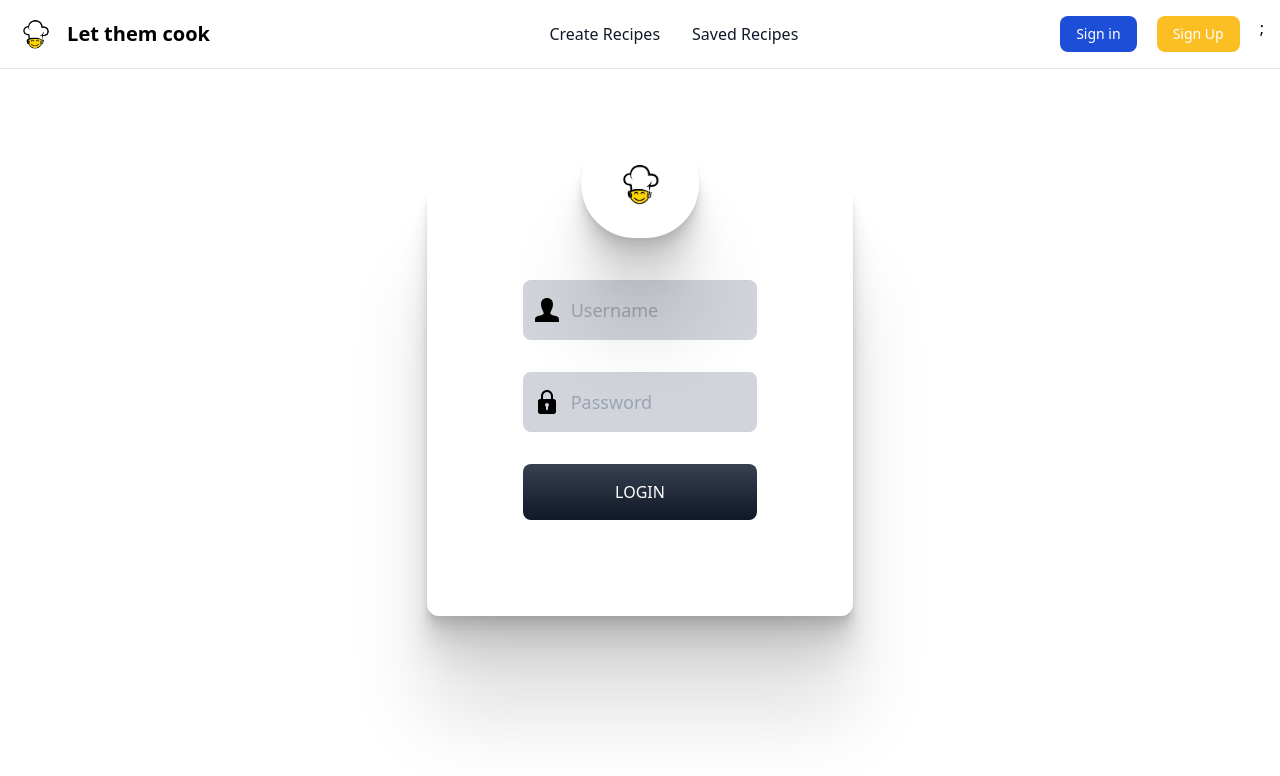
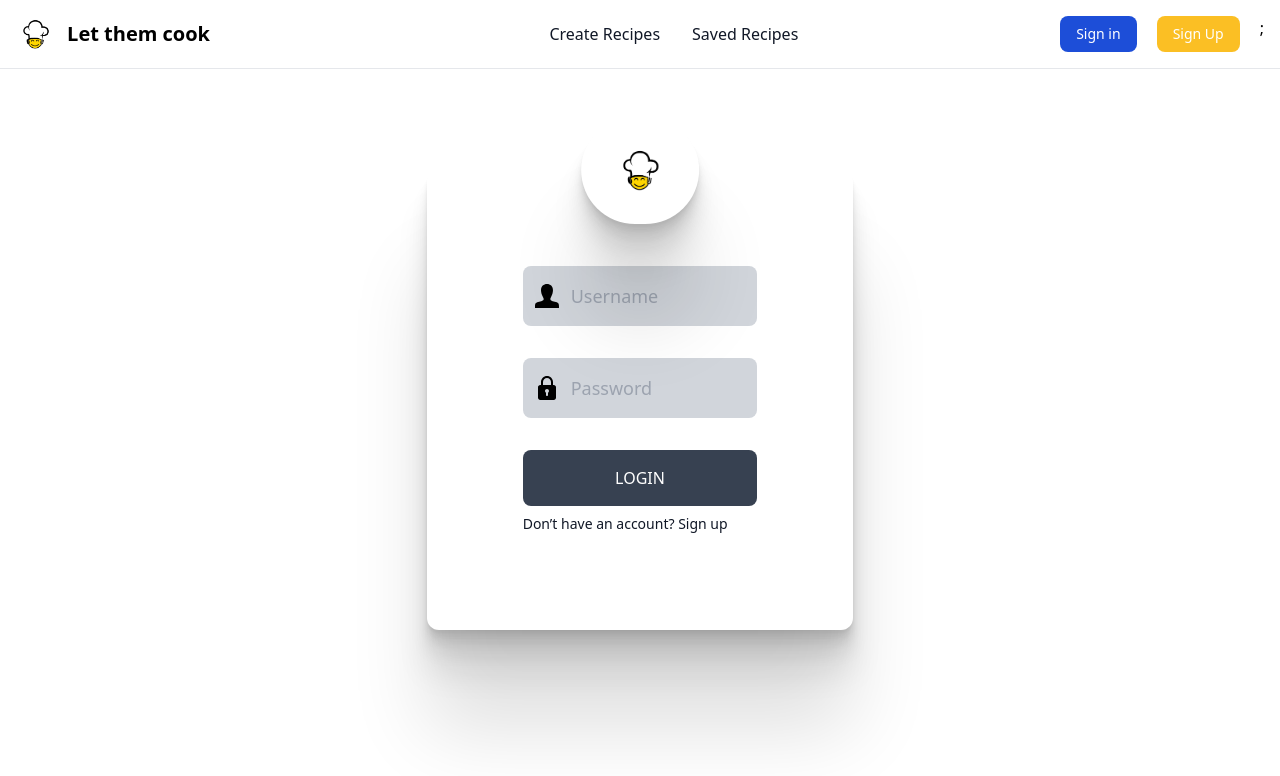
Before and after one commit to nawaf-vp/let-them-cook, a React (Vite) app in the folder client/let-them-cook/: page /login in a window 1280 px wide. Shown: the top 776 px of the page. Built offline with nearby package versions, Linux system fonts and the light colour scheme.

Commit message:
Bug fixed in Login page

```diff
--- a/client/let-them-cook/src/components/Login.jsx
+++ b/client/let-them-cook/src/components/Login.jsx
@@ -15,7 +15,7 @@ const Login = () => {
     event.preventDefault();
 
     try {
-      const result = await axios.post("http://localhost:3001/login", {
+      const result = await axios.post("http://localhost:3001/auth/login", {
         username,
         password,
       });
@@ -47,7 +47,7 @@ const Login = () => {
                   id="username"
                   value={username}
                   onChange={(event) => setUsername(event.target.value)}
-                  className="bg-gray-300 rounded-lg pl-12 py-2 md:py-4 focus:outline-none w-full"
+                  className="bg-gray-300 rounded-lg pl-12 py-2 md:py-4 focus:outline-none focus:ring focus:ring-gray-400 w-full"
                   placeholder="Username"
                 />
                </div>
@@ -60,10 +60,15 @@ const Login = () => {
                    id="password"
                    value={password}
                    onChange={(event) => setPassword(event.target.value)}
-                   className="bg-gray-300 rounded-lg pl-12 py-2 md:py-4 focus:outline-none w-full"
+                   className="bg-gray-300 rounded-lg pl-12 py-2 md:py-4 focus:outline-none focus:ring focus:ring-gray-400 w-full"
                    placeholder="Password" />
                 </div>
-          <button type="submit" className="bg-gradient-to-b from-gray-700 to-gray-900 font-medium p-2 md:p-4 text-white uppercase rounded-lg w-full">Login</button>
+          <button type="submit" className="bg-gray-700  hover:bg-amber-400 font-medium p-2 md:p-4 text-white hover:text-black uppercase rounded-lg w-full">
+            Login
+          </button>
+          <p className="text-sm mt-2 font-light text-gray-900 dark:text-gray-800">
+                      Don’t have an account? <a href="/register" className="font-medium mt-5 text-primary-600 hover:underline dark:text-primary-500">Sign up</a>
+                  </p>
     </form>
   </div>
  </div>
```
